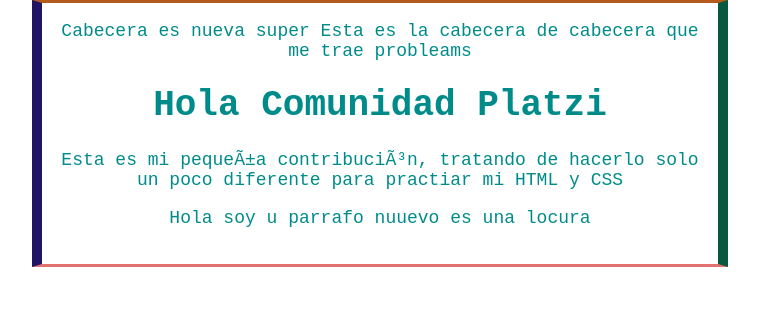
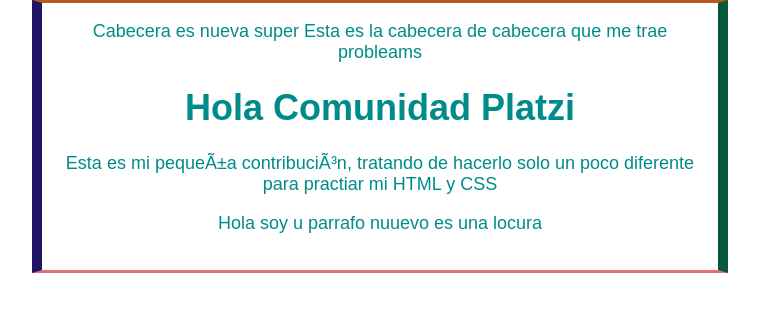
Before and after one commit to julian1988/Blognuevo, a plain HTML site: page index.html in a window 1280 px wide. Shown: the whole page, without its empty margins (260-1019 px from the left). Drawn offline with Linux system fonts and the light colour scheme.

Commit message:
cambie la letra a arial en master

```diff
--- a/CSS/estilos.css
+++ b/CSS/estilos.css
@@ -2,7 +2,7 @@ body
 {
 color: darkcyan;
 text-align: center;
-font-family: 'Courier New', Courier, monospace;
+font-family: Arial, Helvetica, sans-serif, monospace;
 font-size: 18px;
 margin: 0;
 padding: 0;
```
